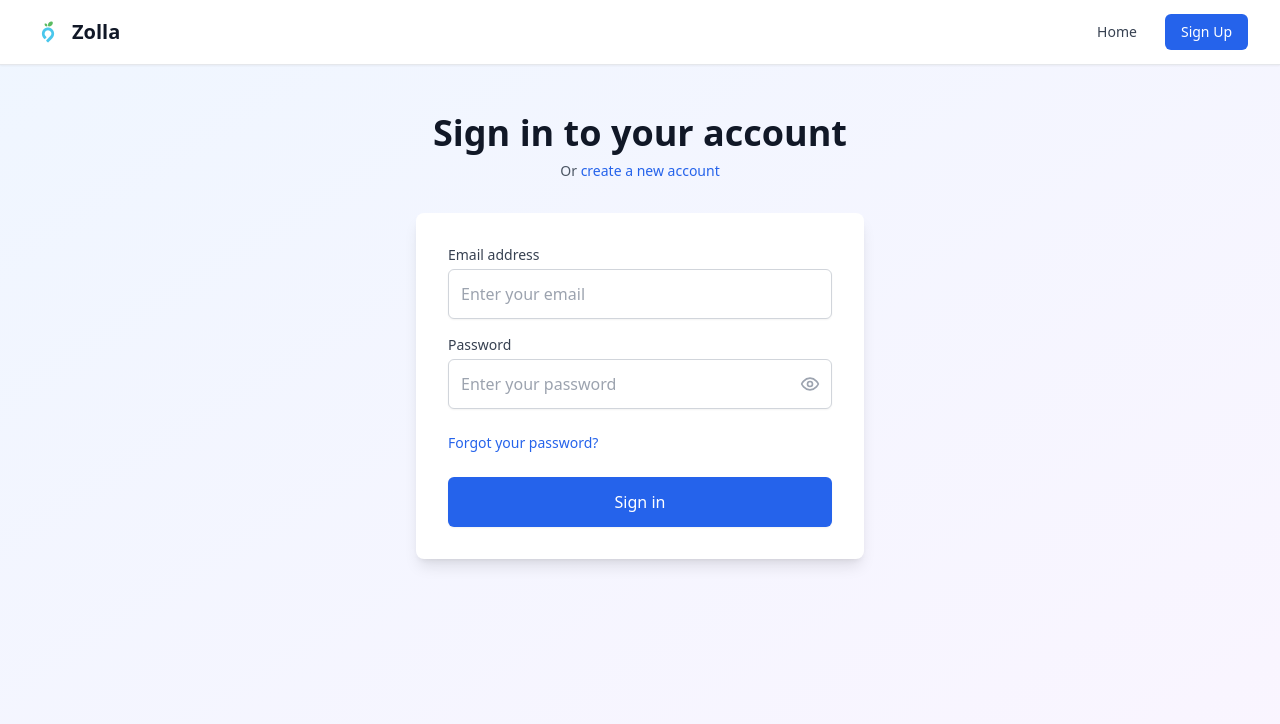
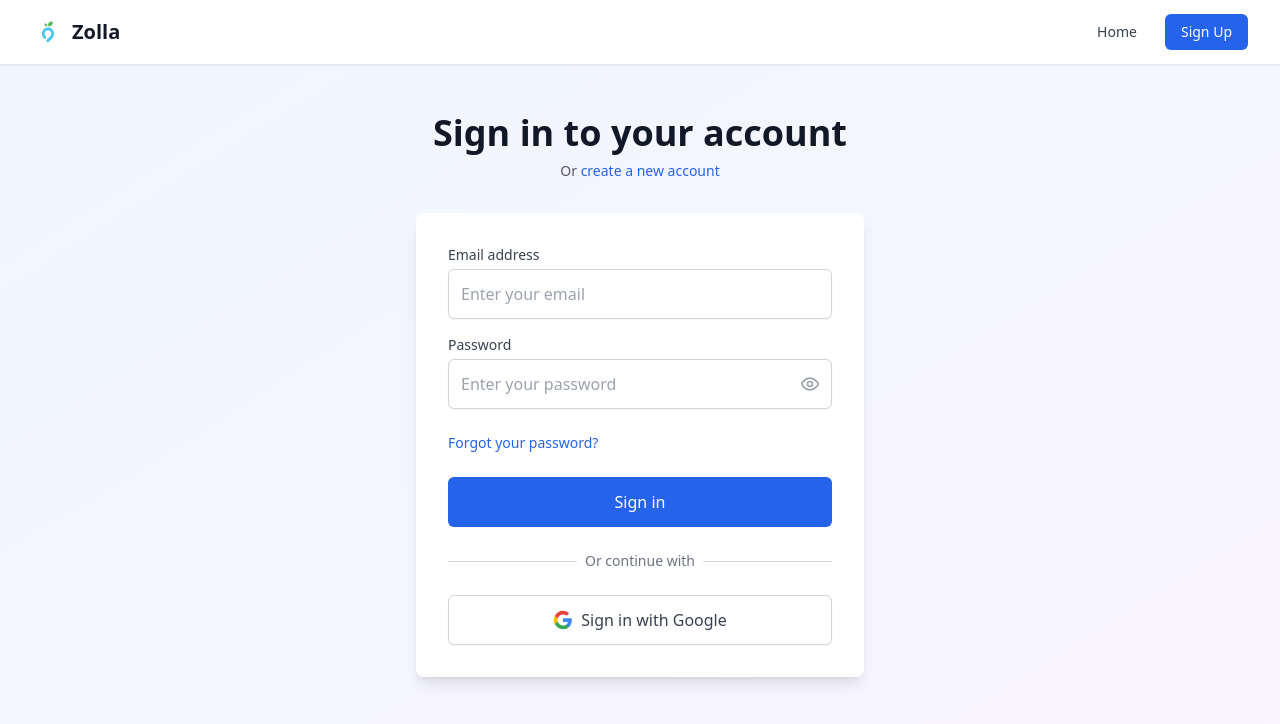
Before and after one commit to elxisme/resume-analyzer, a React (Vite) app: page /login in a window 1280 px wide. Shown: the top 724 px of the page. Built offline with nearby package versions, Linux system fonts and the light colour scheme; no server answers.

Commit message:
Implement Google login/signup functionality

```diff
--- a/src/contexts/AuthContext.tsx
+++ b/src/contexts/AuthContext.tsx
@@ -8,6 +8,7 @@
   loading: boolean;
   signUp: (email: string, password: string) => Promise<{ error: AuthError | null }>;
   signIn: (email: string, password: string) => Promise<{ error: AuthError | null }>;
+  signInWithGoogle: () => Promise<{ error: AuthError | null }>;
   signOut: () => Promise<void>;
   sendPasswordResetEmail: (email: string) => Promise<{ error: AuthError | null }>;
   refreshUserProfile: () => Promise<void>;
@@ -93,6 +94,16 @@
     await supabase.auth.signOut();
   };
 
+  const signInWithGoogle = async () => {
+    const { error } = await supabase.auth.signInWithOAuth({
+      provider: 'google',
+      options: {
+        redirectTo: `${window.location.origin}/dashboard`,
+      },
+    });
+    return { error };
+  };
+
   const sendPasswordResetEmail = async (email: string) => {
     const { error } = await supabase.auth.resetPasswordForEmail(email, {
       redirectTo: `${window.location.origin}/reset-password`,
@@ -106,6 +117,7 @@
     loading,
     signUp,
     signIn,
+    signInWithGoogle,
     signOut,
     sendPasswordResetEmail,
     refreshUserProfile,
--- a/src/pages/Login.tsx
+++ b/src/pages/Login.tsx
@@ -4,7 +4,7 @@
 import { zodResolver } from '@hookform/resolvers/zod';
 import { z } from 'zod';
 import { useAuth } from '../contexts/AuthContext';
-import { Eye, EyeOff, AlertCircle, CheckCircle } from 'lucide-react';
+import { Eye, EyeOff, AlertCircle, CheckCircle, Mail } from 'lucide-react';
 import { useLocation } from 'react-router-dom';
 
 const loginSchema = z.object({
@@ -17,9 +17,10 @@
 const Login: React.FC = () => {
   const [showPassword, setShowPassword] = useState(false);
   const [isLoading, setIsLoading] = useState(false);
+  const [isGoogleLoading, setIsGoogleLoading] = useState(false);
   const [error, setError] = useState<string | null>(null);
   const [successMessage, setSuccessMessage] = useState<string | null>(null);
-  const { signIn } = useAuth();
+  const { signIn, signInWithGoogle } = useAuth();
   const navigate = useNavigate();
   const location = useLocation();
 
@@ -79,6 +80,23 @@
       setError('An unexpected error occurred');
     } finally {
       setIsLoading(false);
+    }
+  };
+
+  const handleGoogleSignIn = async () => {
+    setIsGoogleLoading(true);
+    setError(null);
+
+    try {
+      const { error } = await signInWithGoogle();
+      if (error) {
+        setError(error.message);
+      }
+      // Note: Navigation will be handled by the OAuth redirect
+    } catch (err) {
+      setError('An unexpected error occurred with Google sign in');
+    } finally {
+      setIsGoogleLoading(false);
     }
   };
 
@@ -211,10 +229,45 @@
               <div>
                 <button
                   type="submit"
-                  disabled={isLoading}
+                  disabled={isLoading || isGoogleLoading}
                   className="w-full flex justify-center py-2.5 sm:py-3 px-4 border border-transparent rounded-md shadow-sm text-sm sm:text-base font-medium text-white bg-blue-600 hover:bg-blue-700 focus:outline-none focus:ring-2 focus:ring-offset-2 focus:ring-blue-500 disabled:opacity-50 disabled:cursor-not-allowed transition-colors"
                 >
                   {isLoading ? 'Signing in...' : 'Sign in'}
+                </button>
+              </div>
+
+              <div className="relative">
+                <div className="absolute inset-0 flex items-center">
+                  <div className="w-full border-t border-gray-300" />
+                </div>
+                <div className="relative flex justify-center text-sm">
+                  <span className="px-2 bg-white text-gray-500">Or continue with</span>
+                </div>
+              </div>
+
+              <div>
+                <button
+                  type="button"
+                  onClick={handleGoogleSignIn}
+                  disabled={isLoading || isGoogleLoading}
+                  className="w-full flex justify-center items-center py-2.5 sm:py-3 px-4 border border-gray-300 rounded-md shadow-sm text-sm sm:text-base font-medium text-gray-700 bg-white hover:bg-gray-50 focus:outline-none focus:ring-2 focus:ring-offset-2 focus:ring-blue-500 disabled:opacity-50 disabled:cursor-not-allowed transition-colors"
+                >
+                  {isGoogleLoading ? (
+                    <>
+                      <div className="animate-spin rounded-full h-4 w-4 sm:h-5 sm:w-5 border-b-2 border-gray-600 mr-2"></div>
+                      <span>Connecting to Google...</span>
+                    </>
+                  ) : (
+                    <>
+                      <svg className="w-4 h-4 sm:w-5 sm:h-5 mr-2" viewBox="0 0 24 24">
+                        <path fill="#4285F4" d="M22.56 12.25c0-.78-.07-1.53-.2-2.25H12v4.26h5.92c-.26 1.37-1.04 2.53-2.21 3.31v2.77h3.57c2.08-1.92 3.28-4.74 3.28-8.09z"/>
+                        <path fill="#34A853" d="M12 23c2.97 0 5.46-.98 7.28-2.66l-3.57-2.77c-.98.66-2.23 1.06-3.71 1.06-2.86 0-5.29-1.93-6.16-4.53H2.18v2.84C3.99 20.53 7.7 23 12 23z"/>
+                        <path fill="#FBBC05" d="M5.84 14.09c-.22-.66-.35-1.36-.35-2.09s.13-1.43.35-2.09V7.07H2.18C1.43 8.55 1 10.22 1 12s.43 3.45 1.18 4.93l2.85-2.22.81-.62z"/>
+                        <path fill="#EA4335" d="M12 5.38c1.62 0 3.06.56 4.21 1.64l3.15-3.15C17.45 2.09 14.97 1 12 1 7.7 1 3.99 3.47 2.18 7.07l3.66 2.84c.87-2.6 3.3-4.53 6.16-4.53z"/>
+                      </svg>
+                      <span>Sign in with Google</span>
+                    </>
+                  )}
                 </button>
               </div>
             </form>
```
